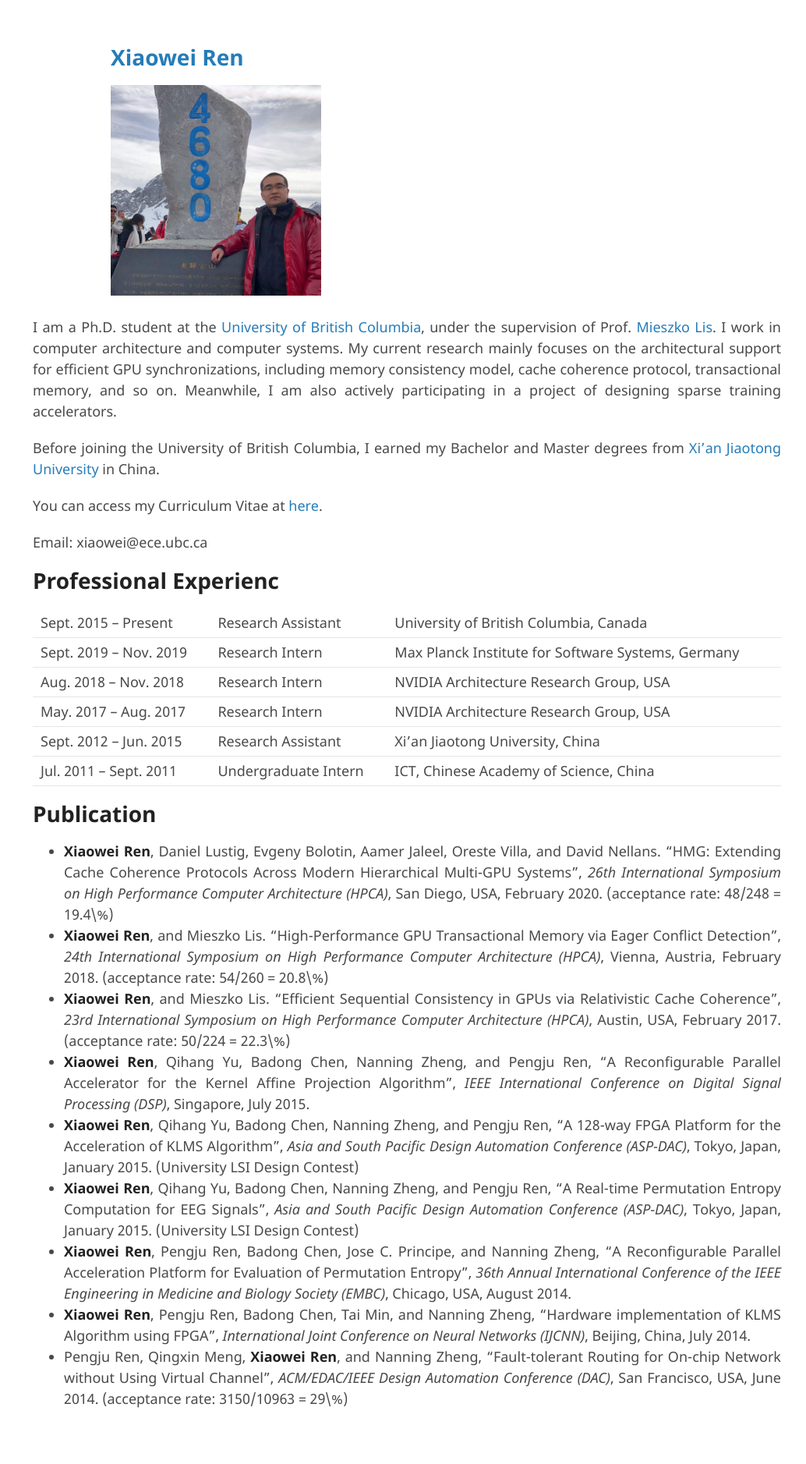
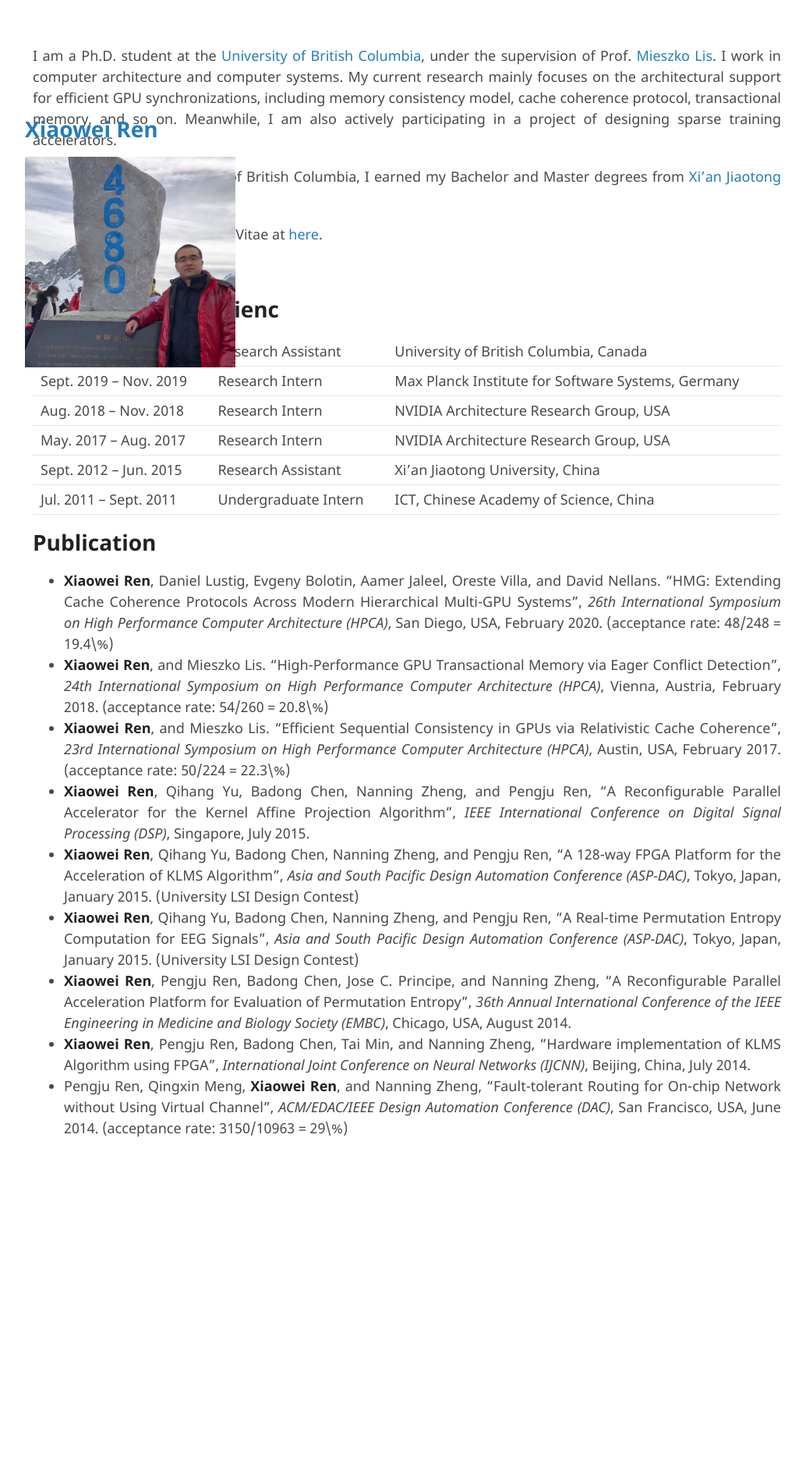
Before and after one commit to ericrxw/xiaoweiren, a Jekyll site: the page built from index.md, in a window 1280 px wide. Shown: the whole page at 78% size, without its empty margins (68-1102 px from the left). Built offline with Jekyll 4.4.1, drawn with Linux system fonts in a browser that asks for light colours; our own code applies the rules of GitHub Pages for plain Markdown files; the repository's description, which GitHub fills in, is left out; after the commit the page ends 1530 px from its top, so only the background shows below that.

Commit message:
layout agjustment

```diff
--- a/_sass/jekyll-theme-minimal.scss
+++ b/_sass/jekyll-theme-minimal.scss
@@ -108,7 +108,9 @@ img {
 header {
   width:270px;
   float:left;
-  padding-right:320px;
+  position:absolute;
+  left:100px;
+  top:150px;
   -webkit-font-smoothing:subpixel-antialiased;
 }
 
```
